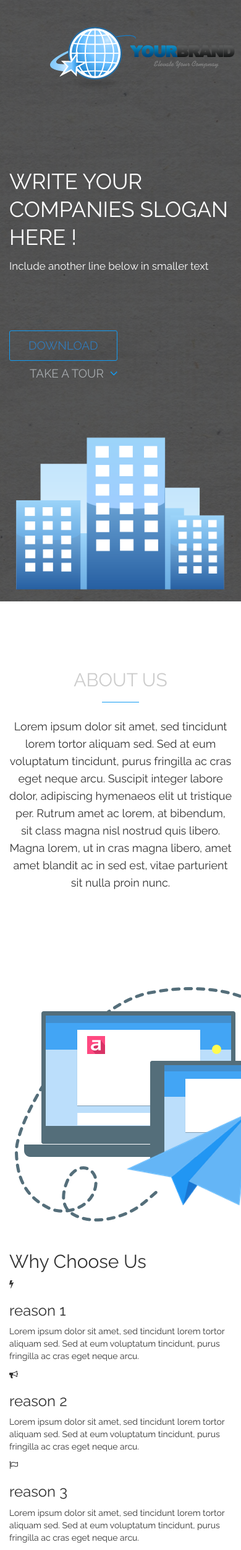
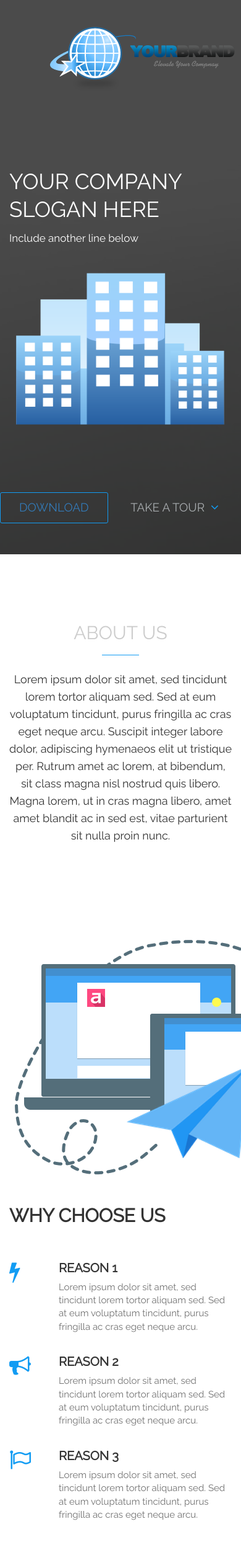
Before and after one commit to designreuse/business-website-template, a PHP site: page / in a window 390 px wide; the page is wider, and only the part inside the window is pictured. Shown: that part at 62% size. After the commit the page ends 2452 px from the top of that part, so only its background shows below. Run offline with PHP 8.4, Linux system fonts and the light colour scheme.

Commit message:
edit header to adjust for mobile

```diff
--- a/css/style.css
+++ b/css/style.css
@@ -29,7 +29,7 @@ p {
   text-align:center;
   color: #ccc;
   font-size:30px;
-  fonr-weight: 400px;
+  font-weight: 400px;
   text-transform: uppercase;
 }
 
@@ -57,7 +57,7 @@ p {
 /*header*/
 
 .header {
-  background-image: url("../images/header-background1.png");
+  background-image: url("../images/headerbg-main.png");
   background-attachment: fixed;
   background-repeat: no-repeat;
   background-position: 50% 50%;
@@ -72,7 +72,7 @@ p {
 }
 
 .header-overlay {
-  background-color: rgba(31,31,31,0.75);
+  background-color: rgba(31,31,31,0.80);
 }
 
 .logo {
@@ -164,3 +164,45 @@ p {
   margin-top: 30px;
   margin-bottom:20px;
 }
+
+.choose-us-title h2 {
+  text-transform: uppercase;
+  font-weight: 800;
+  font-size: 30px;
+  line-height: 37px;
+  position:relative;
+  padding-bottom: 35px;
+}
+
+.choose-us-item {
+  position: relative;
+  padding-bottom: 4px;
+  padding-left: 80px;
+}
+
+.choose-us-item div {
+  position: absolute;
+  top: 0;
+  left: 0;
+}
+
+.choose-us-item div i {
+  font-size: 35px;
+  color: #129CF3;
+  tansition: all 1s;
+  -moz-transition: all 1s;
+  -o-transition: all 1s;
+  -webkit-transition: all 1s;
+}
+
+.choose-us-item h3 {
+  color: #343434;
+  text-transform: uppercase;
+  font-size: 20px;
+  font-weight: 800;
+}
+
+.choose-us-item p{
+  color: #727272;
+  font-size: 15px;
+}
--- a/index.html
+++ b/index.html
@@ -25,20 +25,20 @@
             <div class="row">
               <div class="col-md-8">
                 <div class="header-text">
-                  <h1>Write your companies slogan here !</h1>
-                  <p>Include another line below in smaller text</p>
-                </div>
-                <div class="header-btns">
-                  <a class="btn btn-download" href="#">download</a>
-                  <a class="btn btn-tour" href="#">take a tour
-                    <i class="fa fa-angle-down"></i>
-                  </a>
+                  <h1>Your company slogan here</h1>
+                  <p>Include another line below</p>
                 </div>
               </div>
               <div class="col-md-4">
                 <div class="header-main-image">
                   <img src="images/header-image1.png" alt="header main image">
                 </div>
+              </div>
+              <div class="header-btns">
+                <a class="btn btn-download" href="#">download</a>
+                <a class="btn btn-tour" href="#">take a tour
+                  <i class="fa fa-angle-down"></i>
+                </a>
               </div>
             </div>
           </div>
```
Also changed, not shown: images/headerbg-main.png (added), 1 other file.
